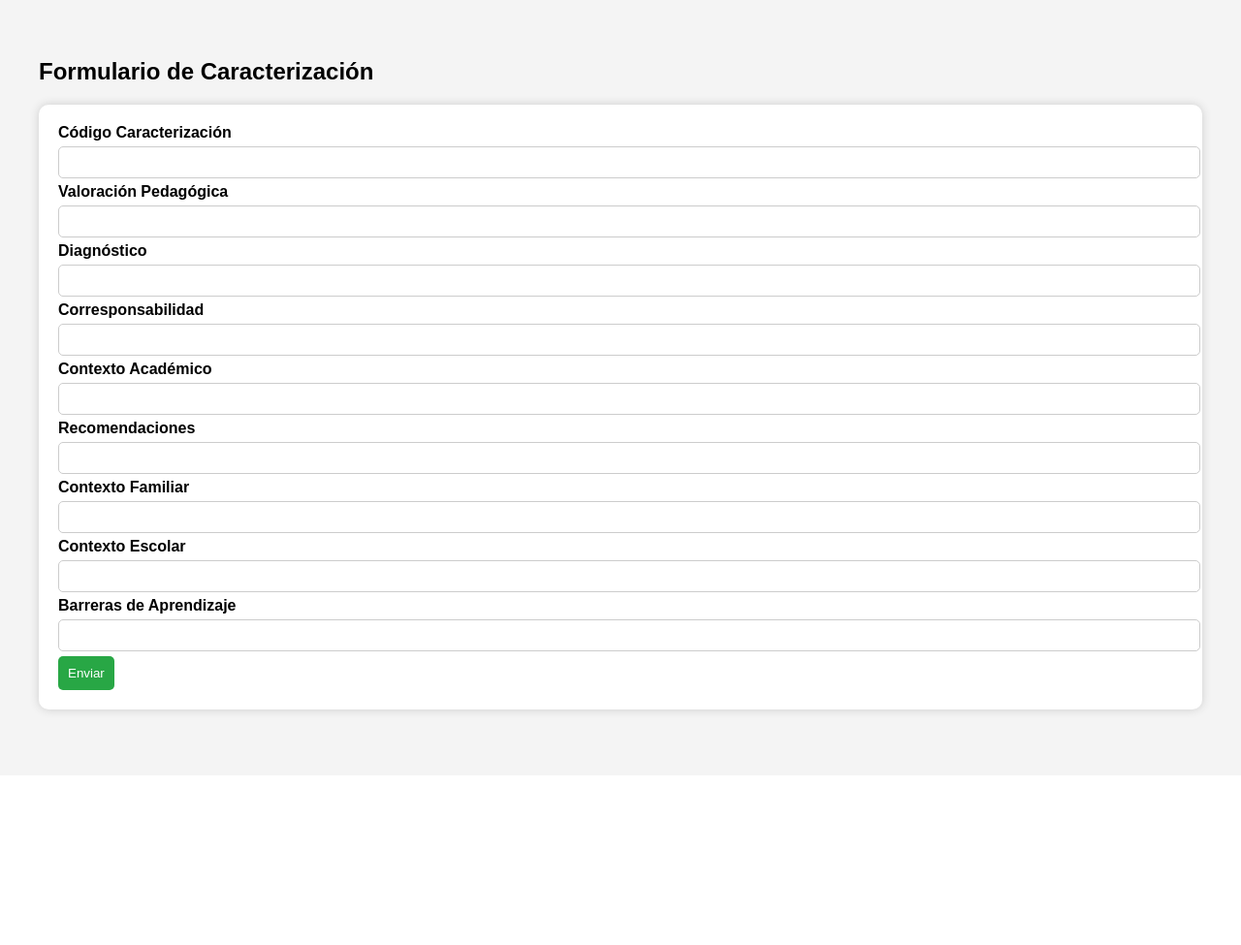
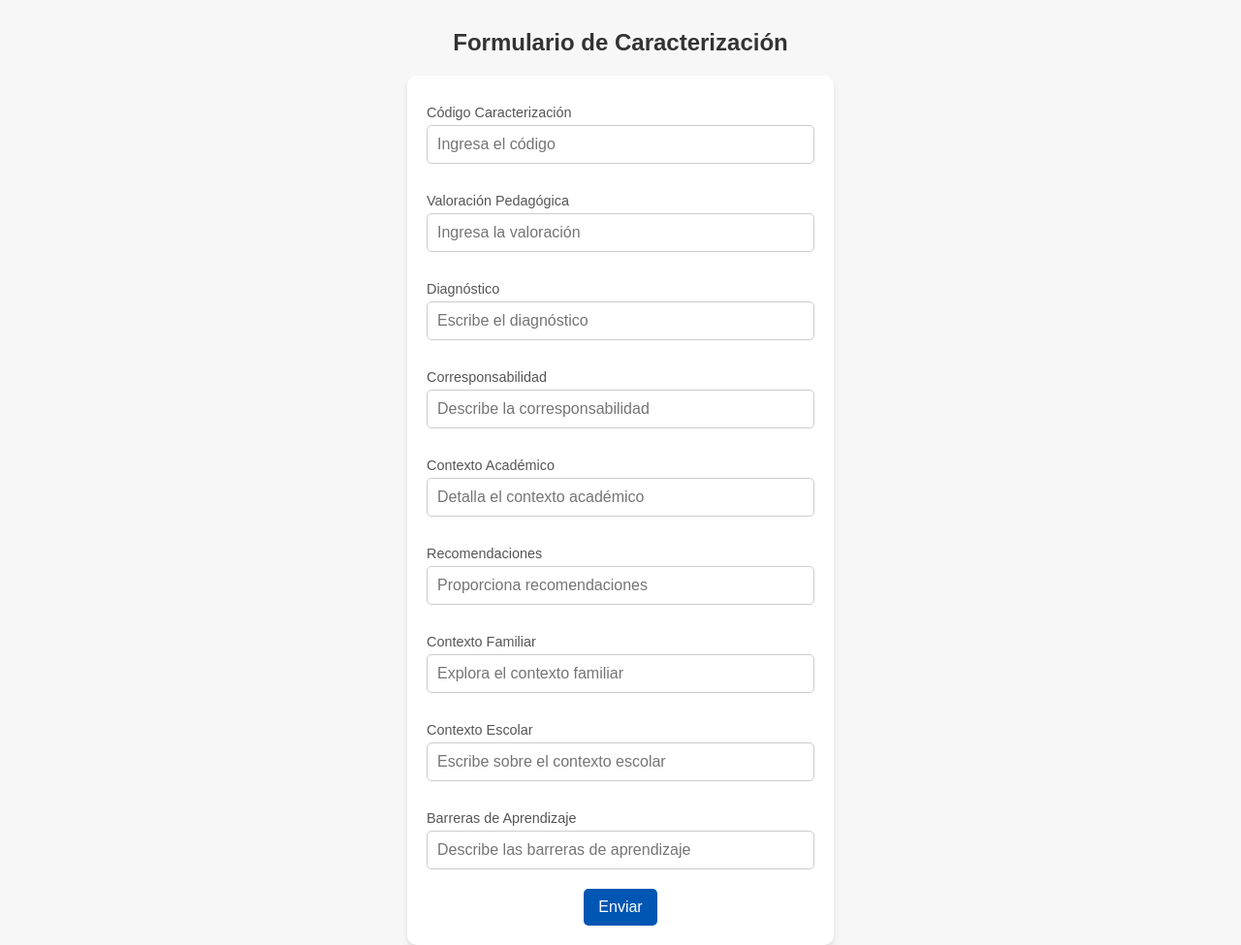
Before and after one commit to BrandonCabra/SI-TEA, a PHP site: page /brandon/formularioCaracterizacion.html in a window 1280 px wide. Shown: the whole page at 97% size. Before the commit the page ends 740 px from the top, so only its background shows below. Run offline with PHP 8.4, Linux system fonts and the light colour scheme.

Commit message:
cambio de diseño de formulario de caracterizacion

```diff
--- a/brandon/formularioCaracterizacion.html
+++ /dev/null
@@ -1,85 +0,0 @@
-<!DOCTYPE html>
-<html lang="es">
-<head>
-    <meta charset="UTF-8">
-    <meta name="viewport" content="width=device-width, initial-scale=1.0">
-    <title>Formulario de Caracterización</title>
-    <style>
-        body {
-            font-family: Arial, sans-serif;
-            margin: 20px;
-            padding: 20px;
-            background-color: #f4f4f4;
-        }
-        form {
-            background: white;
-            padding: 20px;
-            border-radius: 10px;
-            box-shadow: 0px 0px 10px #ccc;
-        }
-        label {
-            font-weight: bold;
-        }
-        input, textarea {
-            width: 100%;
-            padding: 8px;
-            margin: 5px 0;
-            border: 1px solid #ccc;
-            border-radius: 5px;
-        }
-        button {
-            background-color: #28a745;
-            color: white;
-            padding: 10px;
-            border: none;
-            border-radius: 5px;
-            cursor: pointer;
-        }
-        button:hover {
-            background-color: #218838;
-        }
-    </style>
-</head>
-<body>
-    <h2>Formulario de Caracterización</h2>
-    <form action="procesarcaracterizaciones.php" method="POST">
-      <label for="codigo_caracterizacion">Código Caracterización</label>
-      <input type="text" id="codigo_caracterizacion" name="codigo_caracterizacion" required>
-
-      <label for="valoracion_pedagogica">Valoración Pedagógica</label>
-      <input type="text" id="valoracion_pedagogica" name="valoracion_pedagogica" required>
-
-      <label for="diagnostico">Diagnóstico</label>
-      <input type="text" id="diagnostico" name="diagnostico" required>
-
-      <label for="corresponsabilidad">Corresponsabilidad</label>
-      <input type="text" id="corresponsabilidad" name="corresponsabilidad" required>
-
-      <label for="contexto_academico">Contexto Académico</label>
-      <input type="text" id="contexto_academico" name="contexto_academico" required>
-
-      <label for="recomendaciones">Recomendaciones</label>
-      <input id="recomendaciones" name="recomendaciones" required>
-
-      <label for="contexto_familiar">Contexto Familiar</label>
-      <input type="text" id="contexto_familiar" name="contexto_familiar" required>
-
-      <label for="contexto_escolar">Contexto Escolar</label>
-      <input type="text" id="contexto_escolar" name="contexto_escolar" required>
-
-      <label for="barreras_aprendizaje">Barreras de Aprendizaje</label>
-      <input type="text" id="barreras_aprendizaje" name="barreras_aprendizaje" required>
-
-
-
-      <button type="submit">Enviar</button>
-    </form>
-
-    <script>
-        document.getElementById('caracterizacionForm').addEventListener('submit', function(event) {
-            event.preventDefault();
-            alert('Formulario enviado correctamente.');
-        });
-    </script>
-</body>
-</html>
--- a/caracterizacionformulario.html
+++ b/caracterizacionformulario.html
@@ -4,7 +4,7 @@
     <meta charset="UTF-8">
     <meta name="viewport" content="width=device-width, initial-scale=1.0">
     <title>Formulario de Caracterización</title>
-    <link rel="icon" type="image/svg+xml" href="IMAGENES/iconsitea.svg">
+
     <link rel="stylesheet" href="formularios.css">
 </head>
 <body>
--- a/conexion.php
+++ b/conexion.php
@@ -2,7 +2,7 @@
 $host = "localhost";
 $username = "root"; // Cambia este valor si tu usuario es diferente
 $password = ""; // Cambia este valor si tienes una contraseña
-$dbname = "gestion_vehiculos";
+$dbname = "si_tea";
 //$port=3306;
 
 if ($conexion = new mysqli($host, $username, $password, $dbname)) {
--- /dev/null
+++ b/formularioCaracterizacion.html
@@ -0,0 +1,46 @@
+<!DOCTYPE html>
+<html lang="es">
+<head>
+    <meta charset="UTF-8">
+    <meta name="viewport" content="width=device-width, initial-scale=1.0">
+    <title>Formulario de Caracterización</title>
+    <link rel="stylesheet" href="formularios.css">
+    <link rel="icon" type="image/svg+xml" href="IMAGENES/iconsitea.svg">
+</head>
+<body>
+  <h2>Formulario de Caracterización</h2>
+  <div class="contenedor">
+    <form id="caracterizacionForm" action="procesarcaracterizaciones.php" method="POST">
+      <label for="codigo_caracterizacion">Código Caracterización</label>
+      <input type="text" id="codigo_caracterizacion" name="codigo_caracterizacion" required placeholder="Ingresa el código">
+
+      <label for="valoracion_pedagogica">Valoración Pedagógica</label>
+      <input type="text" id="valoracion_pedagogica" name="valoracion_pedagogica" required placeholder="Ingresa la valoración">
+
+      <label for="diagnostico">Diagnóstico</label>
+      <input type="text" id="diagnostico" name="diagnostico" required placeholder="Escribe el diagnóstico">
+
+      <label for="corresponsabilidad">Corresponsabilidad</label>
+      <input type="text" id="corresponsabilidad" name="corresponsabilidad" required placeholder="Describe la corresponsabilidad">
+
+      <label for="contexto_academico">Contexto Académico</label>
+      <input type="text" id="contexto_academico" name="contexto_academico" required placeholder="Detalla el contexto académico">
+
+      <label for="recomendaciones">Recomendaciones</label>
+      <input type="text" id="recomendaciones" name="recomendaciones" required placeholder="Proporciona recomendaciones">
+
+      <label for="contexto_familiar">Contexto Familiar</label>
+      <input type="text" id="contexto_familiar" name="contexto_familiar" required placeholder="Explora el contexto familiar">
+
+      <label for="contexto_escolar">Contexto Escolar</label>
+      <input type="text" id="contexto_escolar" name="contexto_escolar" required placeholder="Escribe sobre el contexto escolar">
+
+      <label for="barreras_aprendizaje">Barreras de Aprendizaje</label>
+      <input type="text" id="barreras_aprendizaje" name="barreras_aprendizaje" required placeholder="Describe las barreras de aprendizaje">
+
+      <button type="submit">Enviar</button>
+    </form>
+  </div>
+  <script src=></script>
+</body>
+</html>
--- a/formularios.css
+++ b/formularios.css
@@ -12,8 +12,8 @@ body {
 
 /* Estilo para el título */
 h2 {
-  text-align: center; /* Centra el título */
-  margin: 30px 0 20px 0; /* Espacio debajo del título */
+  text-align: center;
+  margin: 30px 0 20px 0;
   color: #333333;
   font-size: 1.5rem;
 }
@@ -32,7 +32,7 @@ h2 {
 label {
   display: block;
   margin: 10px 0 5px;
-  text-align: left; /* Textos alineados a la izquierda */
+  text-align: left;
   color: #555555;
   font-size: 0.9rem;
 }
@@ -41,11 +41,17 @@ label {
 input {
   width: 100%;
   padding: 10px;
-  margin-bottom: 15px;
+  margin-bottom: 20px; /* Espaciado ampliado */
   border: 1px solid #cccccc;
   border-radius: 5px;
   box-sizing: border-box;
   font-size: 1rem;
+}
+
+input:focus {
+  border-color: #007BFF;
+  outline: none;
+  box-shadow: 0 0 4px rgba(0, 123, 255, 0.5); /* Efecto visual al enfocar */
 }
 
 /* Botón de envío centrado */
@@ -57,8 +63,9 @@ button {
   border-radius: 5px;
   cursor: pointer;
   font-size: 1rem;
-  display: block; /* Asegura que se comporte como un bloque */
-  margin: 0 auto; /* Centra horizontalmente */
+  display: block;
+  margin: 0 auto; /* Centrado */
+  transition: background-color 0.3s ease; /* Suaviza el cambio de color */
 }
 
 button:hover {
```
Also changed, not shown: brandon/caracterizacion.php (deleted, +0 -177 lines), caracterizacion.php (+128 -5 lines), procesarcaracterizaciones.php (renamed from brandon/procesarcaracterizaciones.php), reportecaracterizacion.php (renamed from brandon/reportecaracterizacion.php), validacionesformulariocaracterizacion.js (added).
